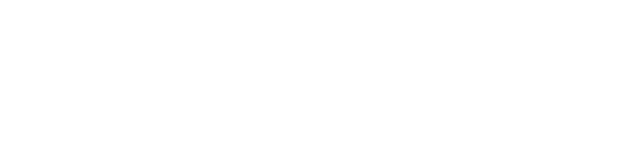
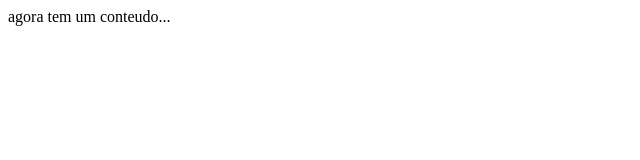
Before and after one commit to cleitonsa/Meus-Projetos-HTML, a plain HTML site: page index.html in a window 1280 px wide. Shown: the whole page, without its empty margins (0-640 px from the left). Drawn offline with Linux system fonts and the light colour scheme.

Commit message:
Update index.html

```diff
--- a/index.html
+++ b/index.html
@@ -7,7 +7,7 @@
 </head>
 <body>
 
-
+	<div> agora tem um conteudo... </div>
 
 </body>
 </html>
```
